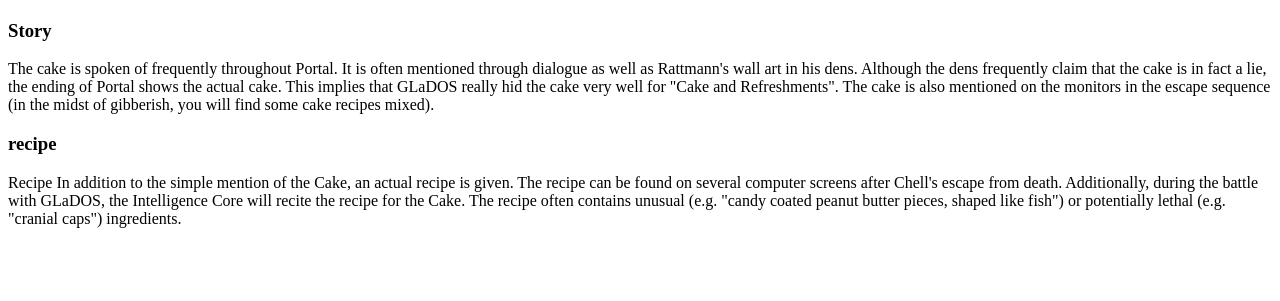
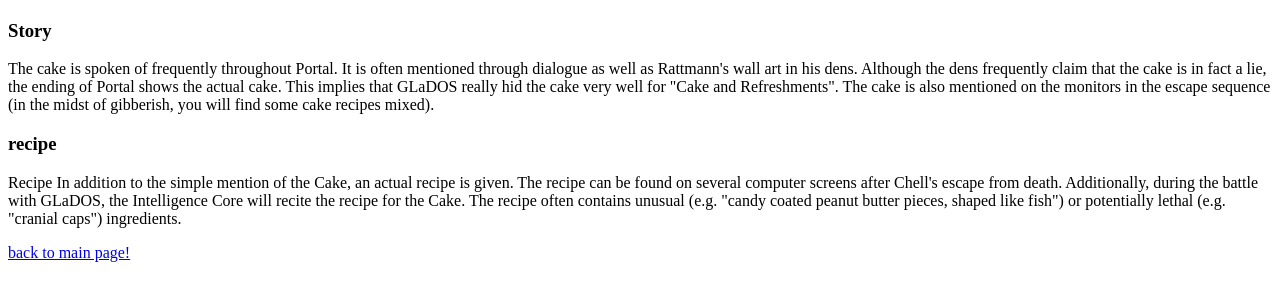
Before and after one commit to davidaleksejevs/odin-recepies, a plain HTML site: page recipes/theCake.html in a window 1280 px wide. Shown: the part 383-684 px from the top of the page. Drawn offline with Linux system fonts and the light colour scheme.

Commit message:
Added a link back to main page

```diff
--- a/recipes/theCake.html
+++ b/recipes/theCake.html
@@ -32,4 +32,5 @@
       fish") or potentially lethal (e.g. "cranial caps") ingredients.
     </p>
   </body>
+  <a href="/index.html">back to main page!</a>
 </html>
```
